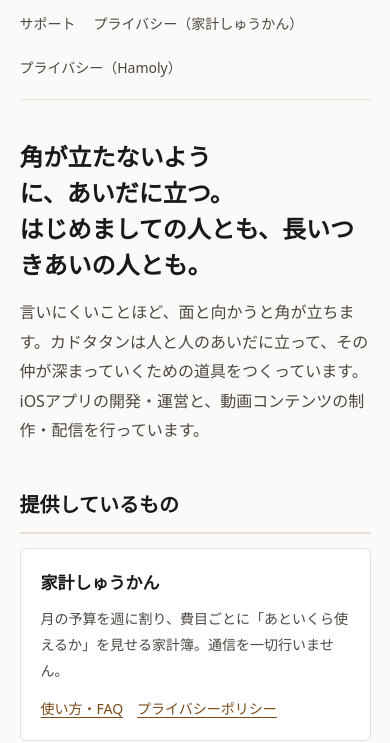
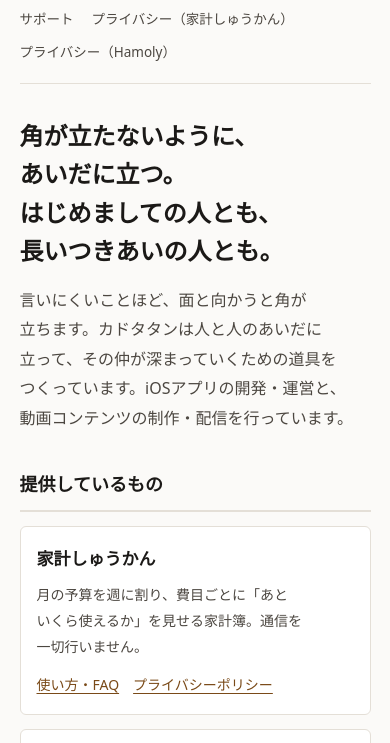
Before and after one commit to kadotatan/kadotatan.github.io, a plain HTML site: page index.html in a window 390 px wide. Shown: the part 62-805 px from the top of the page. Drawn offline with Linux system fonts and the light colour scheme.

Commit message:
スマートフォンでの日本語の改行位置を修正
日本語は単語間に空白が無いため、指定が無いと語の途中で改行される。
iPhone 幅(390px)で計測したところ「角が立たないよう/に、」「長いつ/きあい」
「通信を一切行いませ/ん。」のように語と文末が分断されていた。

・line-break: strict で禁則処理を厳格化
・見出しに text-wrap: balance、本文に text-wrap: pretty（取り残し行を防ぐ）
・word-break: auto-phrase を @supports で段階的に適用（Safari未対応のため）
・トップの見出しは文節ごとに inline-block で包み、Safari でも途中で切れないようにした
  あわせて固定の <br> を削除（狭い画面で改行位置が不揃いになる原因だった）
・560px 以下でヘッダーを縦積みに（margin-left:auto が折り返し時に位置を飛ばしていた）

Co-Authored-By: Claude Opus 5 <noreply@anthropic.com>
Claude-Session: https://claude.ai/code/session_019CLVnpGEh1z4uUY3NRj56i

```diff
--- a/index.html
+++ b/index.html
@@ -20,7 +20,7 @@
   </div>
 
   <section>
-    <h1 class="mincho">角が立たないように、あいだに立つ。<br>はじめましての人とも、長いつきあいの人とも。</h1>
+    <h1 class="mincho"><span class="p">角が立たないように、</span><span class="p">あいだに立つ。</span><span class="p">はじめましての人とも、</span><span class="p">長いつきあいの人とも。</span></h1>
     <p class="lede">言いにくいことほど、面と向かうと角が立ちます。カドタタンは人と人のあいだに立って、その仲が深まっていくための道具をつくっています。iOSアプリの開発・運営と、動画コンテンツの制作・配信を行っています。</p>
   </section>
 
--- a/style.css
+++ b/style.css
@@ -31,7 +31,34 @@ body {
   font-size: 16px;
   line-height: 1.85;
   -webkit-font-smoothing: antialiased;
+  /* 日本語の禁則処理を厳格に（行頭に「。」「）」等が来ない） */
+  line-break: strict;
 }
+
+/* ===== 日本語の改行制御 =====
+   日本語は空白が無いため、指定しないと語の途中で平気で改行される。
+   ・balance … 見出しの各行の長さを揃える
+   ・pretty  … 最終行が1〜2文字だけになる「取り残し」を防ぐ
+   ・auto-phrase … 文節単位で改行する（対応ブラウザのみ／Safari未対応） */
+h1, h2, h3 { text-wrap: balance; }
+p, li, dd,
+.lede, .note, .meta, .q, .a,
+.appcard .d, .appcard .n,
+.block > span, .card span,
+footer span {
+  text-wrap: pretty;
+}
+@supports (word-break: auto-phrase) {
+  h1, h2, h3, p, li, dd,
+  .lede, .note, .meta, .q, .a,
+  .appcard .d, .block > span, .card span, footer span {
+    word-break: auto-phrase;
+  }
+}
+/* 見出しは文節ごとに inline-block で包み、途中で切れないようにする（Safari でも有効） */
+h1 .p { display: inline-block; }
+/* メールアドレスやコードは、はみ出すより折り返す */
+.addr a, code { overflow-wrap: anywhere; }
 .wrap {
   max-width: 760px;
   margin: 0 auto;
@@ -104,3 +131,17 @@ footer {
   border-top: 1px solid var(--rule); padding-top: 20px;
   color: var(--muted); font-size: 13px; display: flex; flex-direction: column; gap: 6px;
 }
+
+/* ===== スマートフォン ===== */
+@media (max-width: 560px) {
+  /* ヘッダーを縦積みに。margin-left:auto のままだと折り返し時に位置が飛ぶ */
+  .site-head { flex-direction: column; align-items: flex-start; gap: 10px; }
+  .site-nav { margin-left: 0; gap: 8px 18px; font-size: 13.5px; }
+
+  .wrap { gap: 34px; }
+  h1 { line-height: 1.6; }
+  h2 { font-size: 18px; }
+  .card, .appcard, .contact { padding: 16px; }
+  .appgrid { grid-template-columns: 1fr; }
+  footer { font-size: 12.5px; }
+}
```
